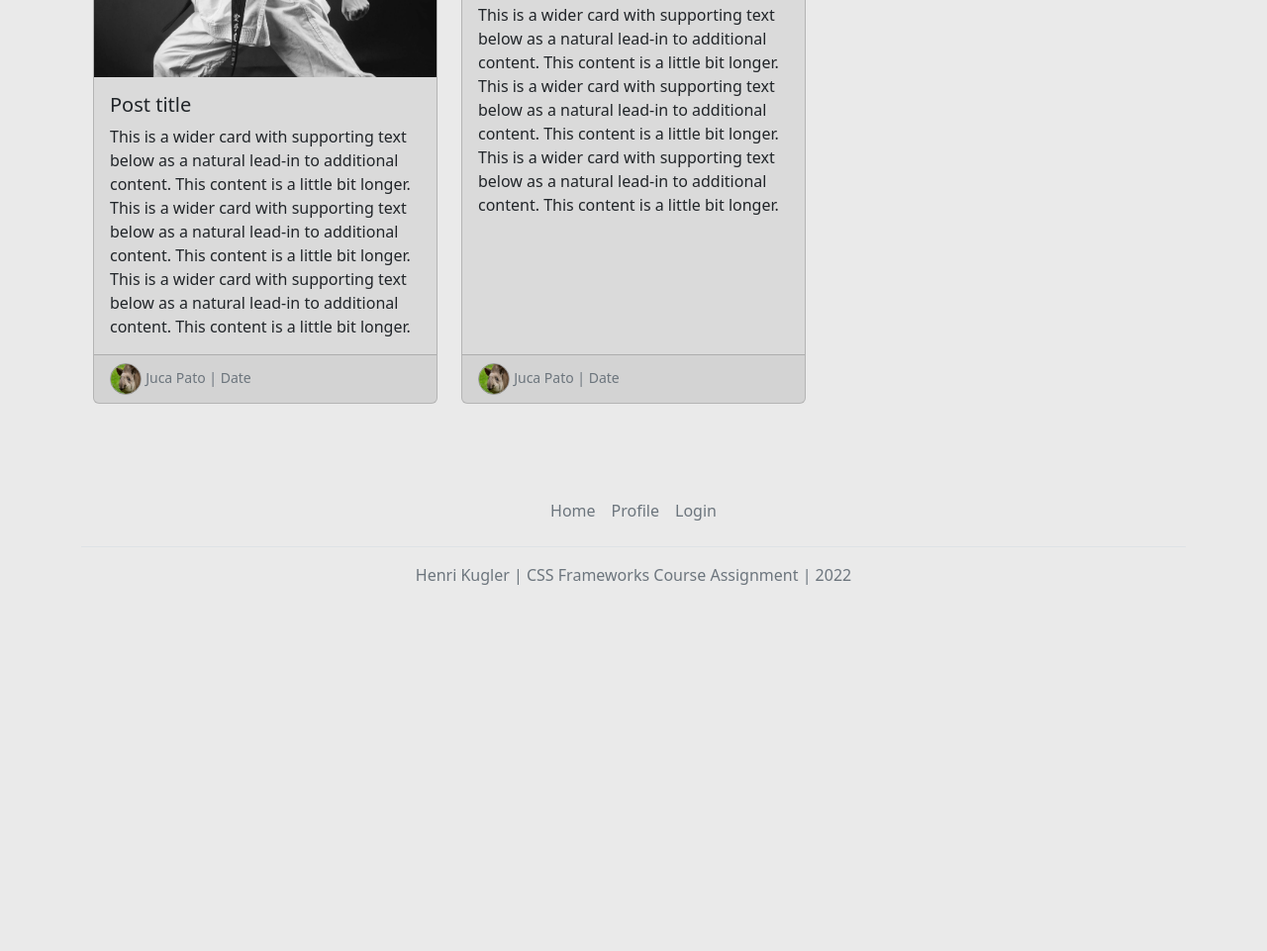
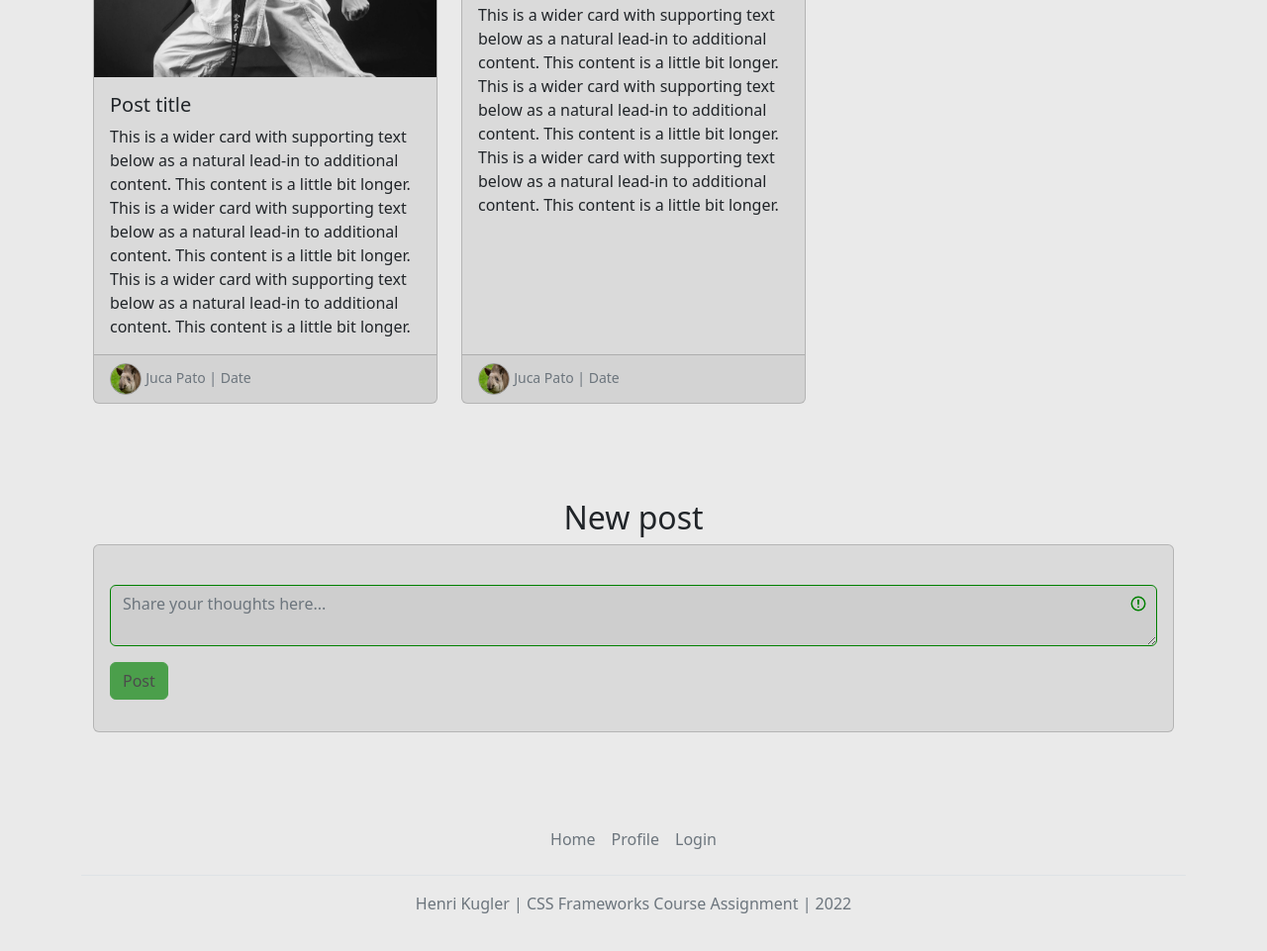
Before and after one commit to NehGuk/css-frameworks-ca-hk, a website: page profile.html in a window 1280 px wide. Shown: the part 1915-2876 px from the top of the page at 99% size. Before the commit the page ends 2564 px from the top, so only its background shows below. Drawn offline with nearby package versions, Linux system fonts and the light colour scheme.

Commit message:
Profile page: added form for new post

```diff
--- a/profile.html
+++ b/profile.html
@@ -174,6 +174,38 @@
 
     </div>
 
+    <!-- CREATE NEW POST -->
+<div class="container px-4 py-5">
+
+  <h2 class="text-center">New post</h2>
+
+
+  <div class="card">
+      <!-- <h5 class="card-header">Share your thoughts</h5> -->
+      <div class="card-body">
+
+          <form class="was-validated">
+              <div class="mb-3">
+                <label for="validationTextarea" class="form-label"></label>
+                <textarea class="form-control" id="validationTextarea" placeholder="Share your thoughts here..." required></textarea>
+                <div class="invalid-feedback">
+                  <!-- Please enter a message in the textarea. -->
+                </div>
+              </div>
+
+              <!-- <div class="mb-3">
+                <input type="file" class="form-control" aria-label="file example" required>
+                <div class="invalid-feedback">Example invalid form file feedback</div>
+              </div> -->
+
+              <div class="mb-3">
+                <button class="btn btn-primary" type="submit" disabled>Post</button>
+              </div>
+          </form>
+      </div>
+  </div>
+</div>
+
 <!-- FOOTER -->
     <div class="container">
         <footer class="py-3 my-4">
```
